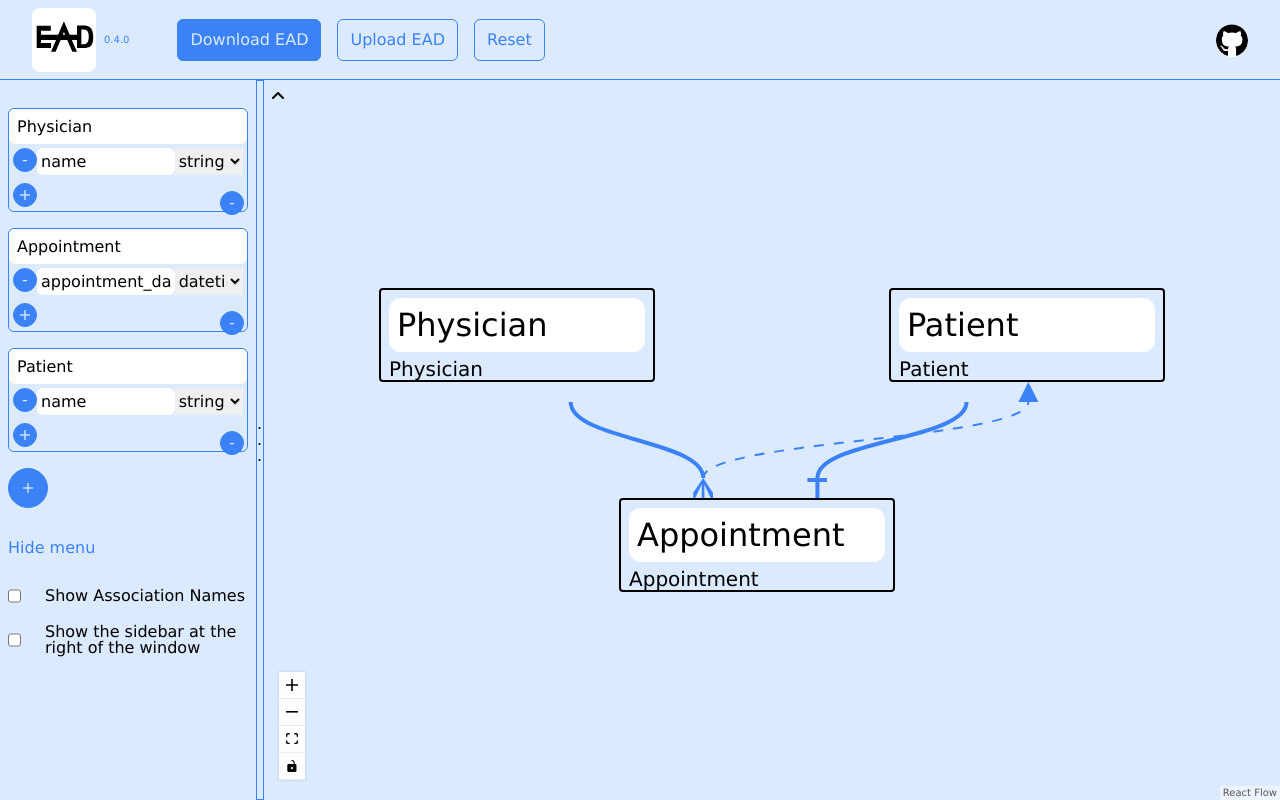
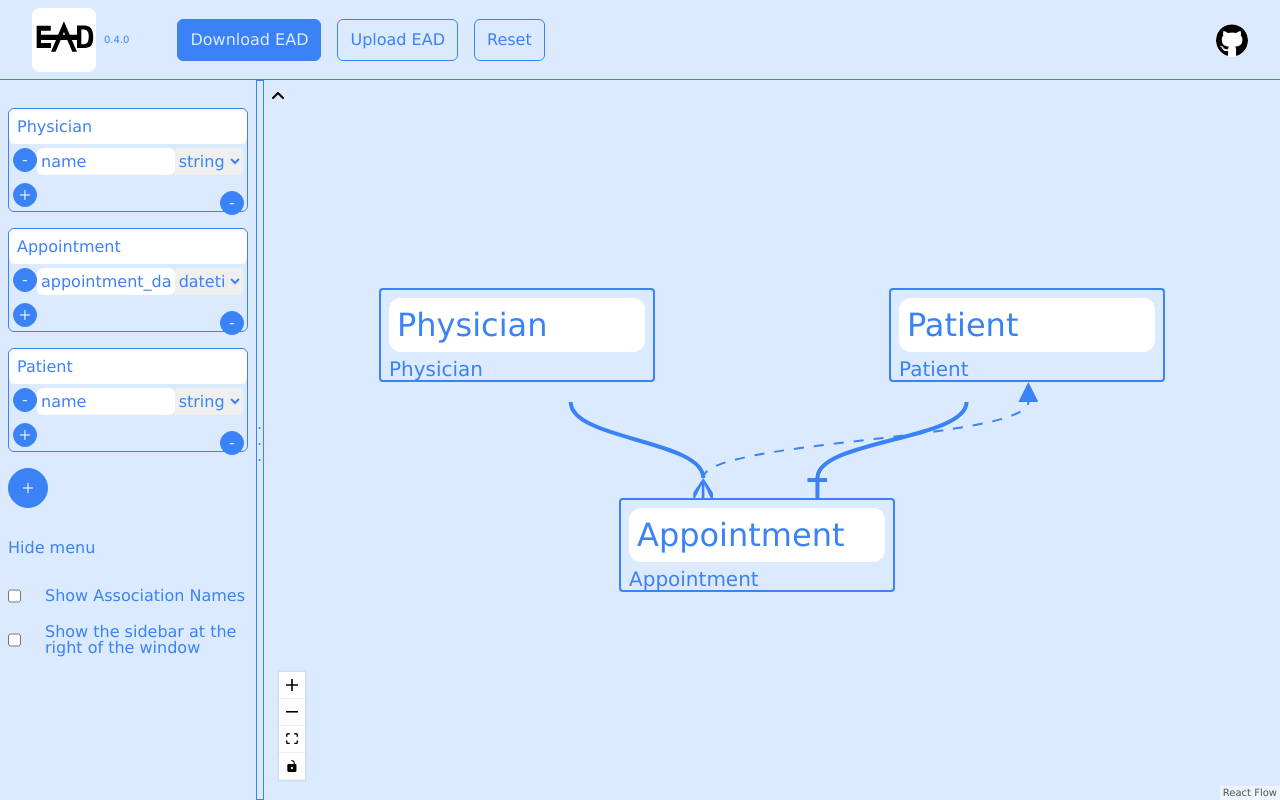
Before and after one commit to ozovalihasan/ead, a React (Vite) app: page / in a window 1280 px wide. Built offline with nearby package versions, Linux system fonts and the light colour scheme.

Commit message:
Update the used text color

```diff
--- a/src/App.tsx
+++ b/src/App.tsx
@@ -103,7 +103,7 @@ const App = () => {
 
   return (
 
-    <div className="font-default  bg-first-100 flex flex-col h-screen">
+    <div className="text-first-500 font-default  bg-first-100 flex flex-col h-screen">
       <Navbar />
       <div  className={`h-[calc(100vh-5rem)] w-screen  flex flex-grow ${locationSidebar == "left" ? "flex-row" : "flex-row-reverse"}`}>
         <ReactFlowProvider>
```
